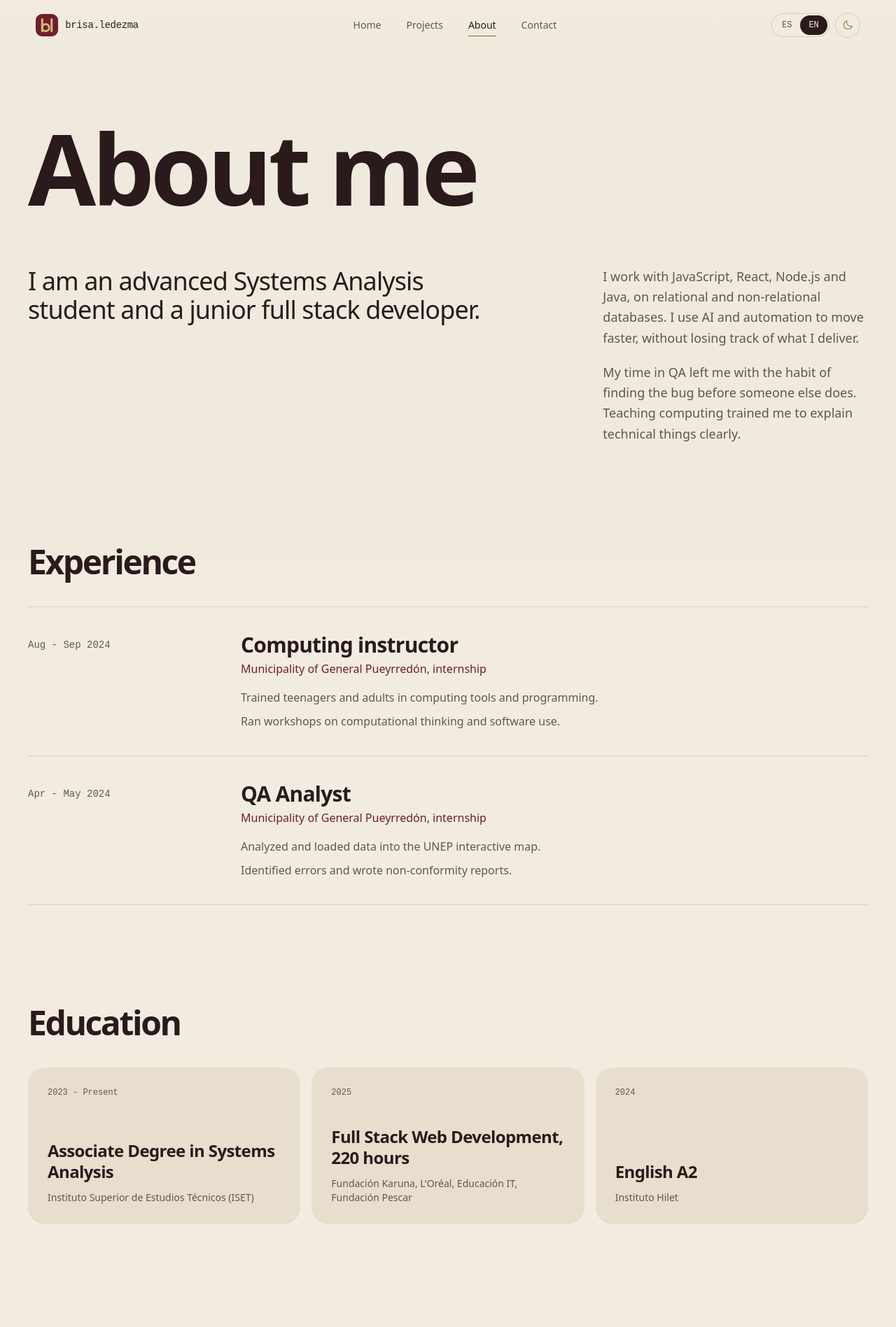
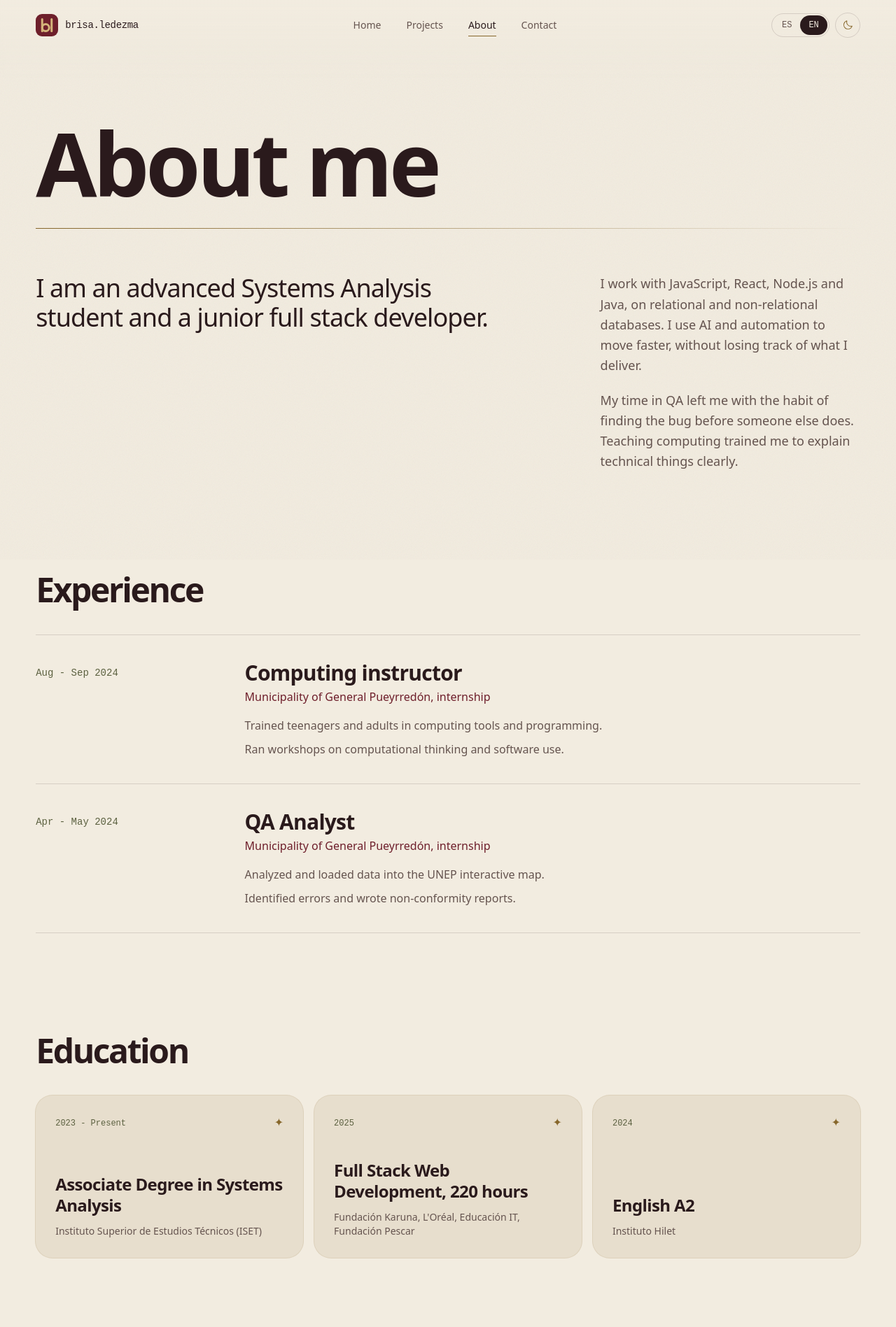
Before and after one commit to Brisa-Ledezma/Portfolio, a React (Vite) app in the folder front/: page /about in a window 1280 px wide. Shown: the top 1897 px of the page at 70% size. Built offline with nearby package versions, Linux system fonts and the light colour scheme.

Commit message:
style(front): add gold and olive details and zoom-friendly type sizes across pages

```diff
--- a/front/src/components/ui/ContactBand.tsx
+++ b/front/src/components/ui/ContactBand.tsx
@@ -8,9 +8,9 @@ export function ContactBand() {
   const { t } = useLanguage()
 
   return (
-    <section className="mx-auto max-w-7xl px-5 py-20 md:px-10 md:py-28">
+    <section className="container-page py-20 md:py-28">
       <Reveal>
-        <div className="flex flex-col gap-10 rounded-3xl bg-block px-7 py-12 text-on-block md:flex-row md:items-end md:justify-between md:px-14 md:py-20">
+        <div className="flex flex-col gap-10 rounded-3xl bg-block px-7 ring-1 ring-gold/40 ring-inset py-12 text-on-block md:flex-row md:items-end md:justify-between md:px-14 md:py-20">
           <div>
             <h2 className="max-w-[16ch] font-display text-4xl font-bold leading-[0.95] tracking-tighter md:text-6xl">
               {t.home.contactTitle}
@@ -22,7 +22,7 @@ export function ContactBand() {
             className="group inline-flex shrink-0 items-center gap-2 self-start rounded-full bg-on-block px-7 py-3.5 text-sm font-medium text-block transition-transform hover:-translate-y-0.5 active:scale-[0.98] md:self-auto"
           >
             {t.home.contactCta}
-            <ArrowUpRightIcon size={16} className="transition-transform group-hover:translate-x-0.5 group-hover:-translate-y-0.5" />
+            <ArrowUpRightIcon size={16} className="text-gold transition-transform group-hover:translate-x-0.5 group-hover:-translate-y-0.5" />
           </Link>
         </div>
       </Reveal>
--- a/front/src/components/ui/PageHeader.tsx
+++ b/front/src/components/ui/PageHeader.tsx
@@ -10,8 +10,8 @@ const ease = [0.22, 1, 0.36, 1] as const
 // Encabezado común de las páginas internas: el título sube desde abajo de su línea.
 export function PageHeader({ title, intro }: PageHeaderProps) {
   return (
-    <header className="mx-auto max-w-7xl px-5 pb-12 pt-32 md:px-10 md:pb-16 md:pt-44">
-      <h1 className="overflow-hidden pb-[0.1em] font-display text-[clamp(3.25rem,11vw,9rem)] font-bold leading-[0.9] tracking-[-0.04em]">
+    <header className="container-page pb-12 pt-32 md:pb-16 md:pt-44">
+      <h1 className="overflow-hidden pb-[0.1em] font-display text-[clamp(3.25rem,1.5rem+8vw,10rem)] font-bold leading-[0.9] tracking-[-0.04em]">
         <motion.span
           className="block"
           initial={{ y: '110%' }}
@@ -21,6 +21,13 @@ export function PageHeader({ title, intro }: PageHeaderProps) {
           {title}
         </motion.span>
       </h1>
+      <motion.div
+        aria-hidden="true"
+        className="mt-6 h-px origin-left bg-linear-to-r from-gold via-gold/50 to-transparent"
+        initial={{ scaleX: 0 }}
+        animate={{ scaleX: 1 }}
+        transition={{ duration: 1.1, delay: 0.2, ease }}
+      />
       {intro && (
         <motion.p
           className="mt-8 max-w-[52ch] text-lg leading-relaxed text-ink-muted md:text-xl"
--- a/front/src/pages/About.tsx
+++ b/front/src/pages/About.tsx
@@ -13,7 +13,7 @@ export function About() {
     <>
       <PageHeader title={t.about.title} />
 
-      <section className="mx-auto grid max-w-7xl gap-8 px-5 md:grid-cols-12 md:px-10">
+      <section className="container-page grid gap-8 md:grid-cols-12">
         <Reveal className="md:col-span-7">
           <p className="font-display text-3xl font-medium leading-[1.15] tracking-tight md:text-4xl">{lead}</p>
         </Reveal>
@@ -24,7 +24,7 @@ export function About() {
         </Reveal>
       </section>
 
-      <section className="mx-auto max-w-7xl px-5 pt-24 md:px-10 md:pt-36">
+      <section className="container-page pt-24 md:pt-36">
         <Reveal>
           <h2 className={sectionTitle}>{t.about.experienceTitle}</h2>
         </Reveal>
@@ -32,7 +32,7 @@ export function About() {
           {t.about.experience.map((job) => (
             <Reveal key={job.role}>
               <article className="grid gap-4 border-b border-line py-9 md:grid-cols-12">
-                <p className="font-mono text-xs text-ink-muted md:col-span-3 md:pt-2 md:text-sm">{job.period}</p>
+                <p className="font-mono text-xs text-detail md:col-span-3 md:pt-2 md:text-sm">{job.period}</p>
                 <div className="md:col-span-9">
                   <h3 className="font-display text-2xl font-semibold tracking-tight md:text-3xl">{job.role}</h3>
                   <p className="mt-1 text-accent">{job.place}</p>
@@ -48,15 +48,20 @@ export function About() {
         </div>
       </section>
 
-      <section className="mx-auto max-w-7xl px-5 pt-24 md:px-10 md:pt-36">
+      <section className="container-page pt-24 md:pt-36">
         <Reveal>
           <h2 className={sectionTitle}>{t.about.educationTitle}</h2>
         </Reveal>
         <div className="mt-10 grid gap-4 md:grid-cols-3">
           {t.about.education.map((item, i) => (
             <Reveal key={item.title} delay={i * 0.08}>
-              <article className="flex h-full flex-col justify-between gap-10 rounded-3xl bg-surface p-7">
-                <p className="font-mono text-xs text-ink-muted">{item.period}</p>
+              <article className="flex h-full flex-col justify-between gap-10 rounded-3xl bg-surface p-7 ring-1 ring-gold/20">
+                <div className="flex items-center justify-between font-mono text-xs text-detail">
+                  {item.period}
+                  <span aria-hidden="true" className="text-base text-gold">
+                    ✦
+                  </span>
+                </div>
                 <div>
                   <h3 className="font-display text-2xl font-semibold leading-tight tracking-tight">{item.title}</h3>
                   <p className="mt-3 text-sm text-ink-muted">{item.place}</p>
@@ -67,7 +72,7 @@ export function About() {
         </div>
       </section>
 
-      <section className="mx-auto max-w-7xl px-5 pt-24 md:px-10 md:pt-36">
+      <section className="container-page pt-24 md:pt-36">
         <Reveal>
           <h2 className={sectionTitle}>{t.about.stackTitle}</h2>
         </Reveal>
@@ -75,7 +80,7 @@ export function About() {
           {t.about.stackGroups.map((group) => (
             <Reveal key={group.label}>
               <div className="grid gap-3 border-b border-line py-6 md:grid-cols-12 md:items-baseline">
-                <dt className="font-mono text-xs text-ink-muted md:col-span-3 md:text-sm">{group.label}</dt>
+                <dt className="font-mono text-xs text-detail md:col-span-3 md:text-sm">{group.label}</dt>
                 <dd className="font-display text-2xl font-medium leading-snug tracking-tight md:col-span-9 md:text-3xl">
                   {group.items.join(', ')}
                 </dd>
--- a/front/src/pages/Home.tsx
+++ b/front/src/pages/Home.tsx
@@ -15,10 +15,13 @@ export function Home() {
     <>
       <Hero />
 
-      <section className="mx-auto max-w-7xl px-5 pt-24 md:px-10 md:pt-36">
+      <section className="container-page pt-24 md:pt-36">
         <Reveal className="flex items-end justify-between gap-6">
           <h2 className="font-display text-5xl font-bold tracking-tighter md:text-7xl">
             {t.home.projectsTitle}
+            <span aria-hidden="true" className="ml-3 align-top text-2xl text-gold md:text-4xl">
+              ✦
+            </span>
           </h2>
           <Link to="/projects" className={`${linkClass} hidden md:inline-flex`}>
             {t.home.projectsLink}
@@ -37,7 +40,7 @@ export function Home() {
                   <span className="font-display text-3xl font-semibold tracking-tight transition-[color,transform] duration-300 group-hover:translate-x-3 group-hover:text-accent md:text-5xl">
                     {project.name}
                   </span>
-                  <span className="font-mono text-xs text-ink-muted md:text-sm">
+                  <span className="font-mono text-xs text-detail md:text-sm">
                     {project.stack.slice(0, 3).join(' / ')}
                   </span>
                 </Link>
@@ -52,7 +55,7 @@ export function Home() {
         </Link>
       </section>
 
-      <section className="mx-auto grid max-w-7xl gap-10 px-5 pt-24 md:grid-cols-12 md:px-10 md:pt-40">
+      <section className="container-page grid gap-10 pt-24 md:grid-cols-12 md:pt-40">
         <Reveal className="md:col-span-9 md:col-start-2">
           <p className="font-display text-3xl font-medium leading-[1.15] tracking-tight md:text-5xl">
             {t.home.aboutStatement}
--- a/front/src/pages/Projects.tsx
+++ b/front/src/pages/Projects.tsx
@@ -11,7 +11,7 @@ export function Projects() {
     <>
       <PageHeader title={t.projects.title} intro={t.projects.intro} />
 
-      <div className="mx-auto max-w-7xl px-5 md:px-10">
+      <div className="container-page">
         {t.projects.items.map((project) => (
           <Reveal key={project.name}>
             <article className="grid gap-8 border-t border-line py-12 md:grid-cols-12 md:py-20">
@@ -19,18 +19,18 @@ export function Projects() {
                 <h2 className="font-display text-4xl font-bold leading-none tracking-tighter md:text-6xl">
                   {project.name}
                 </h2>
-                <p className="mt-4 font-mono text-xs text-ink-muted md:text-sm">{project.kind}</p>
+                <p className="mt-4 font-mono text-xs text-detail md:text-sm">{project.kind}</p>
               </div>
 
               <div className="md:col-span-6 md:col-start-7">
                 <p className="text-xl leading-relaxed md:text-2xl">{project.summary}</p>
 
-                <h3 className="mt-8 font-mono text-xs text-accent">{t.projects.roleLabel}</h3>
+                <h3 className="mt-8 font-mono text-xs text-gold">{t.projects.roleLabel}</h3>
                 <p className="mt-2 max-w-[60ch] leading-relaxed text-ink-muted">{project.role}</p>
 
                 <ul className="mt-8 flex flex-wrap gap-2">
                   {project.stack.map((tech) => (
-                    <li key={tech} className="rounded-full border border-line px-3.5 py-1.5 font-mono text-xs">
+                    <li key={tech} className="rounded-full border border-gold/35 px-3.5 py-1.5 font-mono text-xs">
                       {tech}
                     </li>
                   ))}
```
Also changed, not shown: front/src/pages/Contact.tsx (+5 -5 lines).
